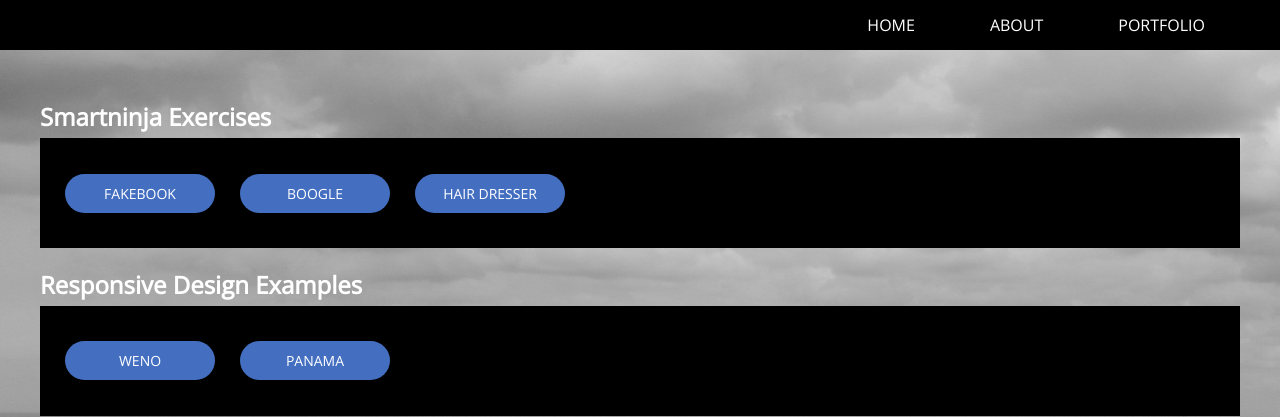
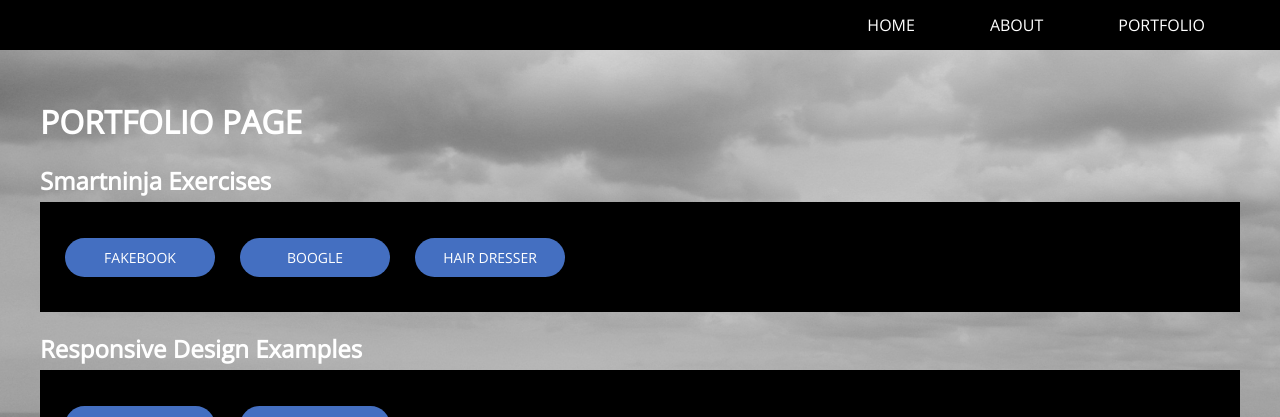
Before and after one commit to abreens/sn, a Flask app: page /portfolio in a window 1280 px wide. Shown: the top 417 px of the page. Run offline with Flask 2, Linux system fonts and the light colour scheme.

Commit message:
Continued development

```diff
--- a/les15/templates/portfolio.html
+++ b/les15/templates/portfolio.html
@@ -28,6 +28,9 @@
         </div>
 
         <div class="wrapper">
+
+            <h1>PORTFOLIO PAGE</h1>
+
             <article>
                 <div class="title"><H1>Smartninja Exercises</H1></div>
                 <div class="buttonbanner">
```
